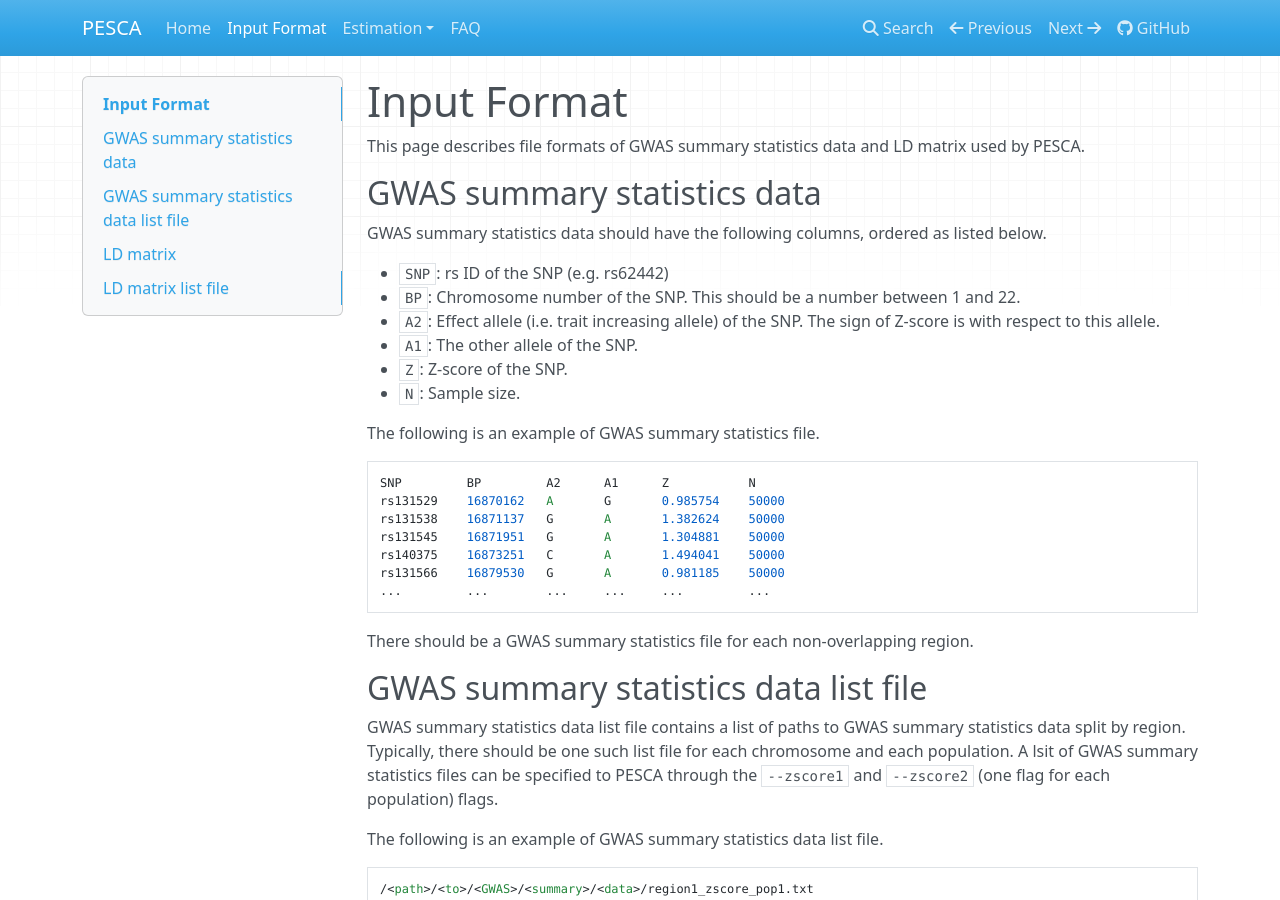
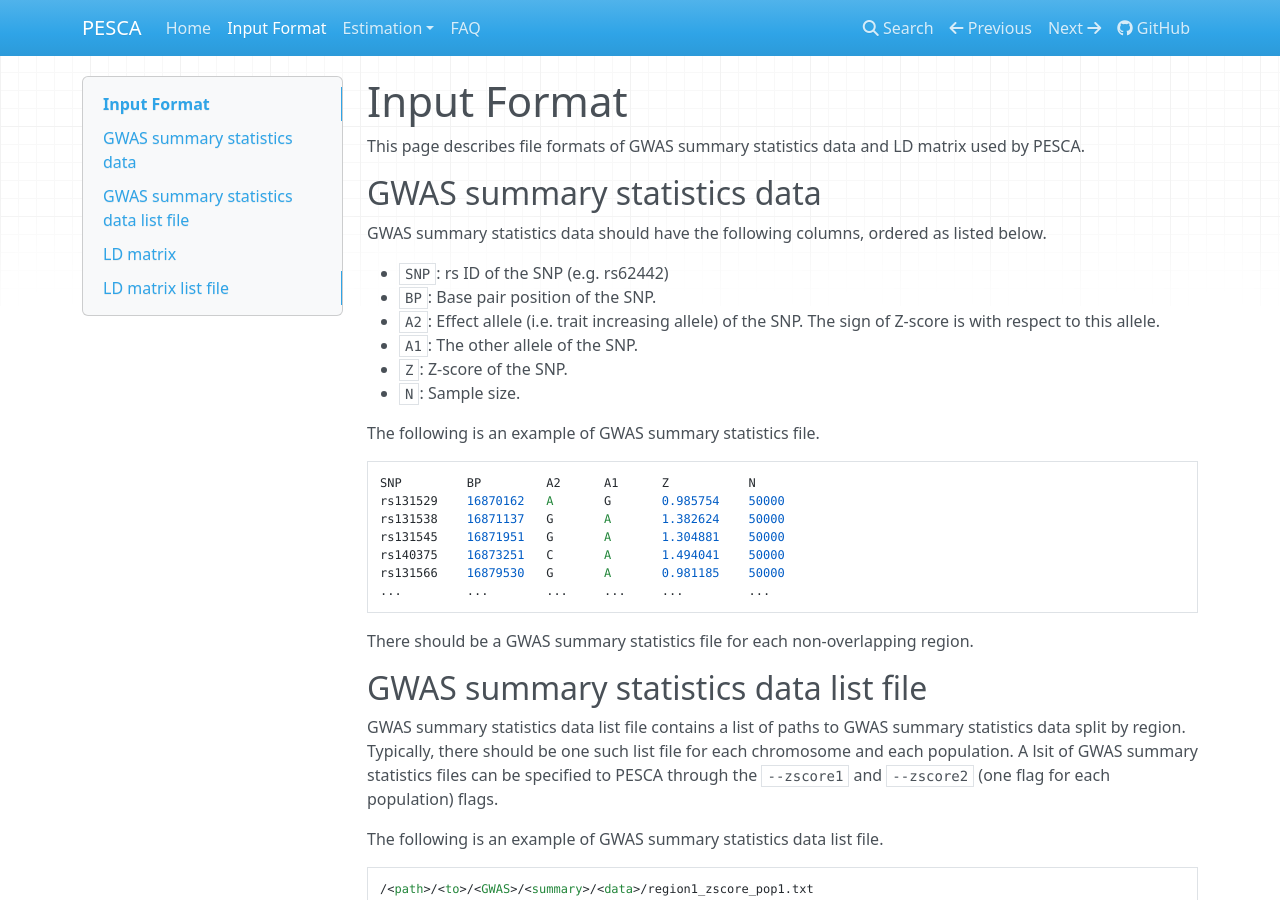
Before and after one commit to huwenboshi/pesca, an MkDocs documentation site: the page built from docs/input_format.md, in a window 1280 px wide and 900 px high. Built offline with MkDocs 1.6.1, drawn with Linux system fonts in a browser that asks for light colours; nearby versions of some CDN libraries; old or Windows-style settings are respelled for this version of MkDocs.

```diff
--- a/docs/input_format.md
+++ b/docs/input_format.md
@@ -9,7 +9,7 @@ GWAS summary statistics data should have the following columns, ordered as
 listed below.
 
 * `SNP`: rs ID of the SNP (e.g. rs62442)
-* `BP`: Chromosome number of the SNP. This should be a number between 1 and 22.
+* `BP`: Base pair position of the SNP.
 * `A2`: Effect allele (i.e. trait increasing allele) of the SNP. The sign of
 Z-score is with respect to this allele.
 * `A1`: The other allele of the SNP.
```
Also changed, not shown: site/index.html, site/input_format/index.html, site/prior/index.html, site/search/search_index.json, site/sitemap.xml, 9 other files.
